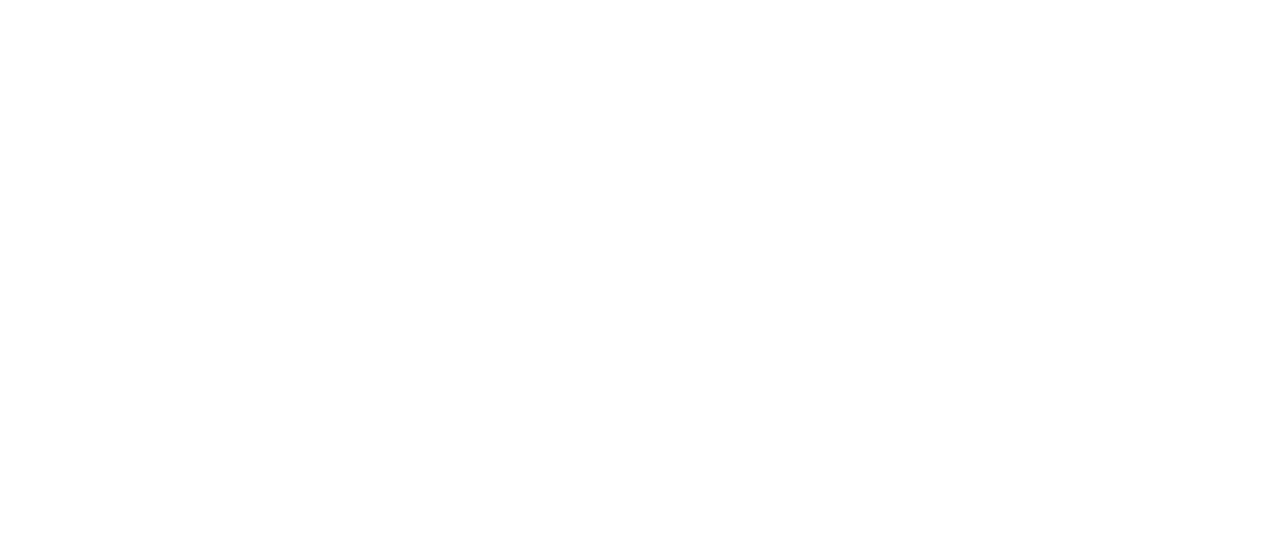
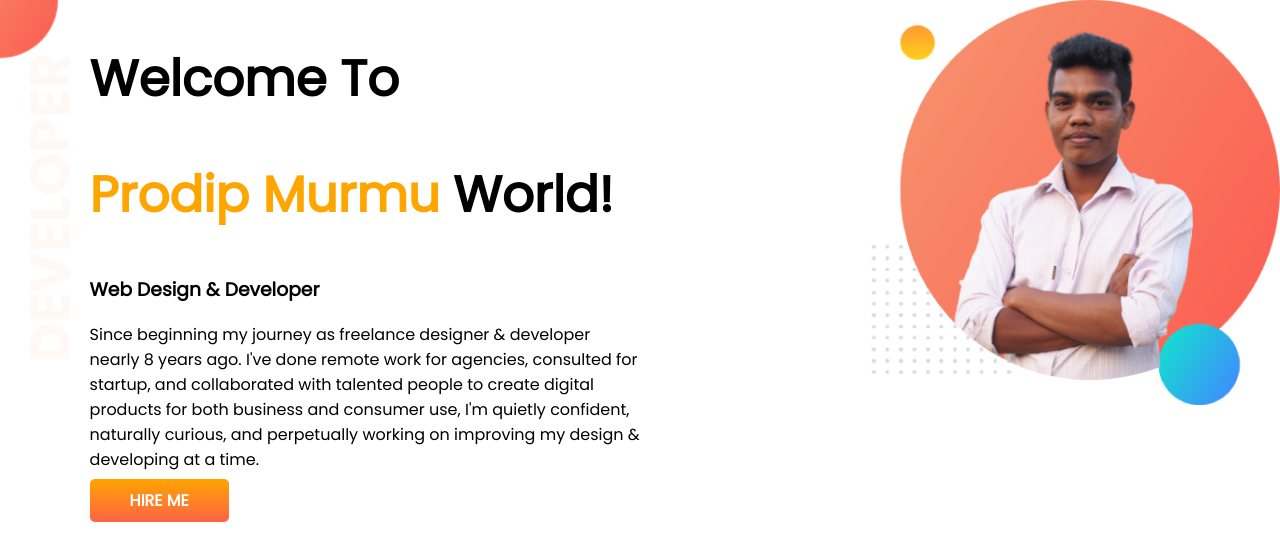
Before and after one commit to Prodipm6/My-Developer-Portfolio, a plain HTML site: page index.html in a window 1280 px wide. Drawn offline with Linux system fonts and the light colour scheme.

Commit message:
section added

```diff
--- a/index.html
+++ b/index.html
@@ -5,9 +5,26 @@
     <meta http-equiv="X-UA-Compatible" content="IE=edge">
     <meta name="viewport" content="width=device-width, initial-scale=1.0">
     <title>My Portfolio</title>
+    <link rel="preconnect" href="https://fonts.googleapis.com">
+    <link rel="preconnect" href="https://fonts.gstatic.com" crossorigin>
+    <link href="https://fonts.googleapis.com/css2?family=Poppins&display=swap" rel="stylesheet">
     <link rel="stylesheet" href="style.css">
 </head>
 <body>
+    <section class="header">
+        <div class="half-width">
+            <h1>Welcome To</h1>
+            <h1><span class="orange-color">Prodip Murmu</span> World!</h1>
+            <h3>Web Design & Developer</h3>
+            <p>Since beginning my journey as freelance designer & developer nearly 8 years ago. I've done remote work for agencies, consulted for startup, and collaborated with talented people to create digital products for both business and consumer use, I'm quietly confident, naturally curious, and perpetually working on improving my design & developing at a time.</p>
+            <a href="https://www.linkedin.com/in/prodipmurmu/" target="_blank">HIRE ME</a>
+        </div>
+
+        <div class="half-width">
+            <img src="./images/P1.png" alt="image">
+        </div>
+
+    </section>
 
 </body>
 </html>
--- a/style.css
+++ b/style.css
@@ -0,0 +1,32 @@
+body{
+    font-family: 'Poppins', sans-serif;
+    margin: 0;
+}
+h1{
+    font-size: 50px;
+}
+.orange-color{
+    color: orange;
+}
+section{
+    display: flex;
+}
+.half-width{
+    width: 50%;
+    padding-left: 7%;
+}
+.half-width img{
+    width: 100%;
+}
+.half-width a{
+    color: white;
+    text-decoration: none;
+    background-image: linear-gradient(orange, tomato);
+    padding: 10px 40px;
+    border-radius: 5px;
+    font-weight: 700;
+}
+.header{
+    background-image: url(./images/top-banner.png);
+    background-repeat: no-repeat;
+}
```
Also changed, not shown: images/P.png, images/P1.png (added), images/P2.png, images/P4.png (added), images/p3.png (added).
